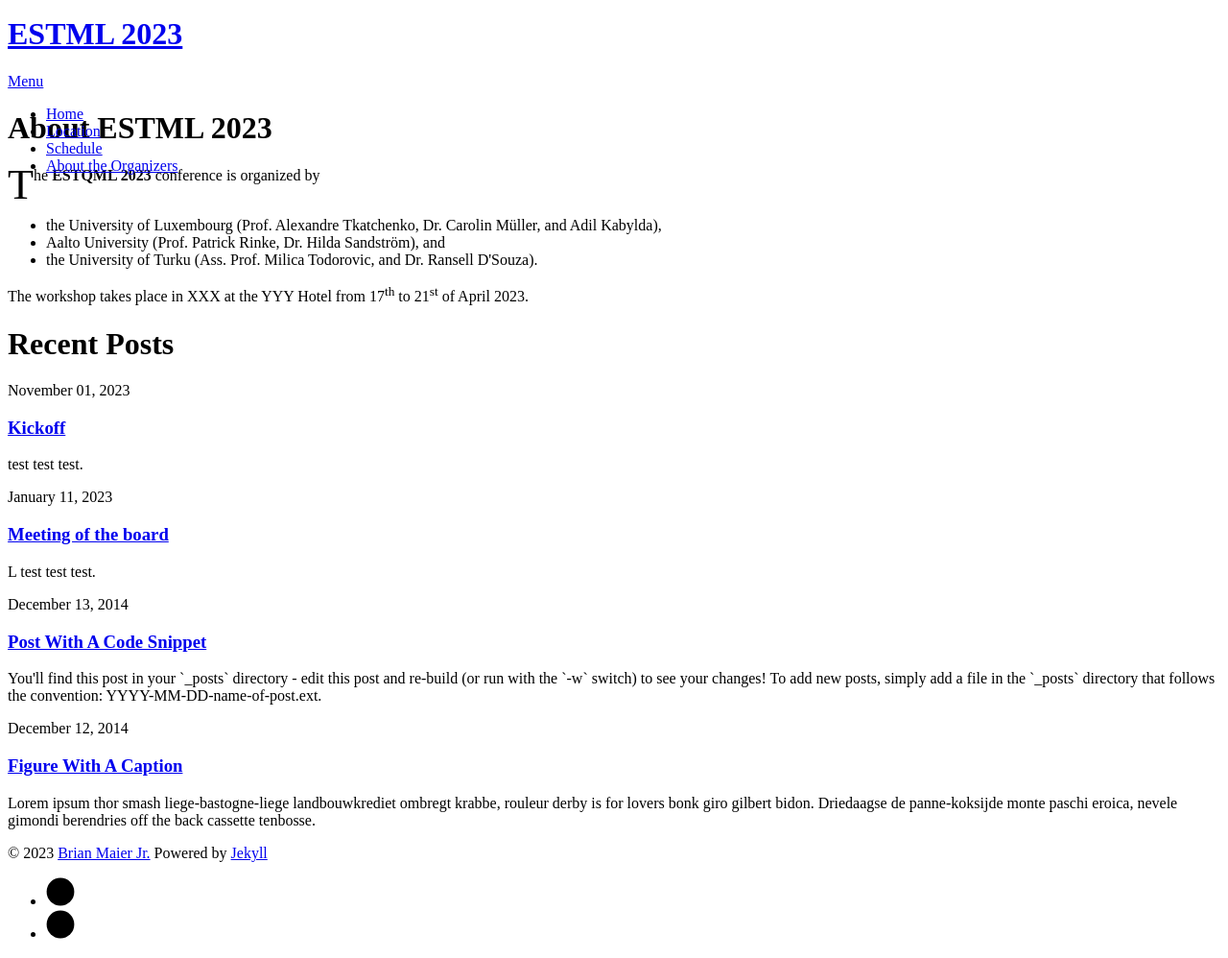
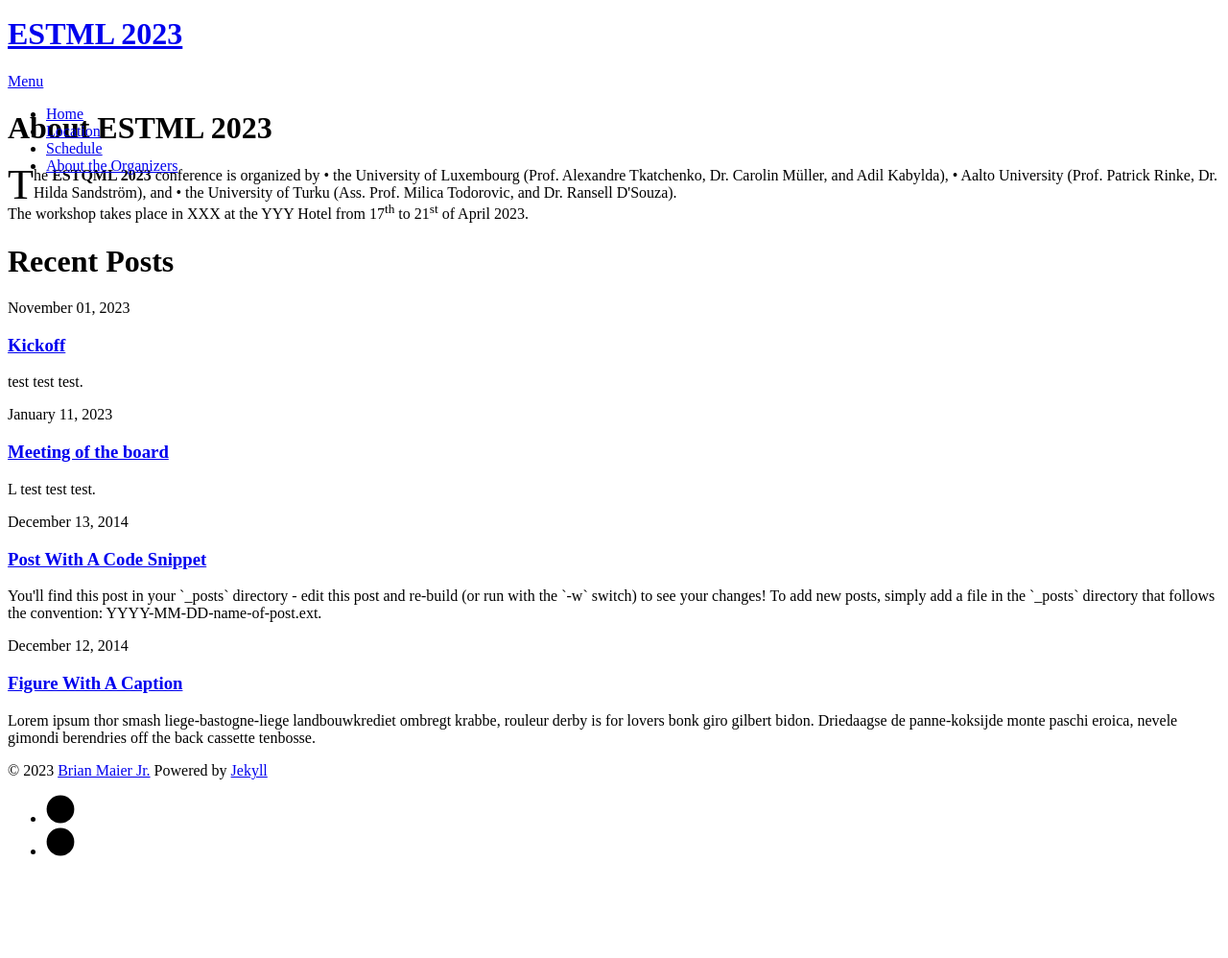
Before and after one commit to ESTML/ESTML.github.io, a Jekyll site: the page built from index.html, in a window 1280 px wide, cut to the strip 112-1110 px from the top of the page. Shown: the whole strip at 96% size. Built offline with Jekyll 4.4.1, drawn with Linux system fonts in a browser that asks for light colours; nearby versions of some CDN libraries; the list of posts is cut into pages by our own code; after the commit the page ends 1024 px from its top, so only the background shows below that; some of the changed lines change nothing that is shown.

Commit message:
Update index.html

```diff
--- a/index.html
+++ b/index.html
@@ -5,14 +5,11 @@ title: ESTML 2023
 
 <div class="home" id="home">
   <h1 class="pageTitle"> About ESTML 2023 </h1>
-  <span class="dropcap"> T</span> he <b>ESTQML 2023</b> conference is organized by <br>
-<br>
-<ul>
-  <li> the University of Luxembourg (Prof. Alexandre Tkatchenko, Dr. Carolin Müller, and Adil Kabylda), </li>
-  <li> Aalto University (Prof. Patrick Rinke, Dr. Hilda Sandström), and </li>
-  <li> the University of Turku (Ass. Prof. Milica Todorovic, and Dr. Ransell D'Souza). </li>
-</ul>
-The workshop takes place in XXX at the YYY Hotel from 17<sup>th</sup> to 21<sup>st</sup> of April 2023.
+  <span class="dropcap"> T</span> he <b>ESTQML 2023</b> conference is organized by &#x2022; the University of Luxembourg
+  (Prof. Alexandre Tkatchenko, Dr. Carolin Müller, and Adil Kabylda), &#x2022; Aalto University (Prof. Patrick Rinke, Dr. Hilda Sandström),
+  and  &#x2022; the University of Turku (Ass. Prof. Milica Todorovic, and Dr. Ransell D'Souza).
+  <br>
+  The workshop takes place in XXX at the YYY Hotel from 17<sup>th</sup> to 21<sup>st</sup> of April 2023.
 
   <h1 class="pageTitle">Recent Posts</h1>
   <div class="posts noList">
```
